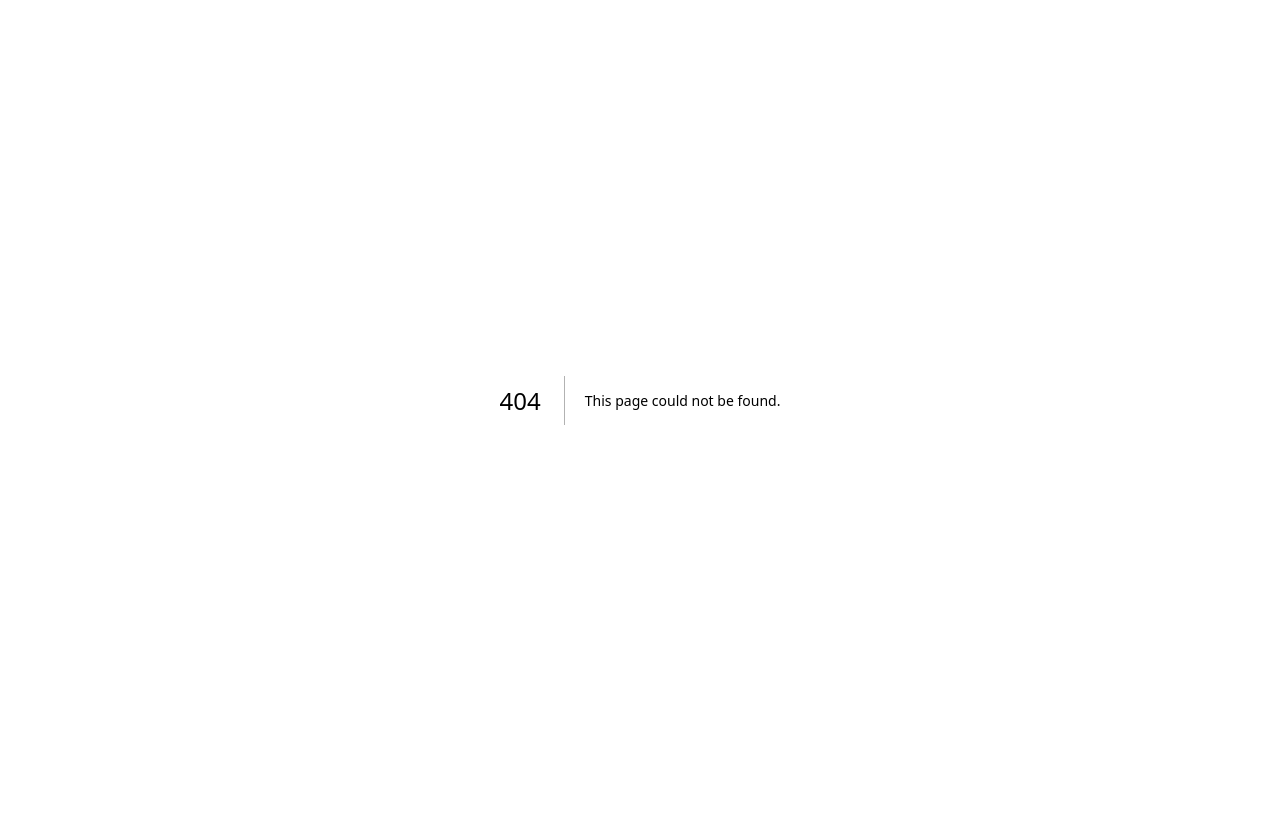
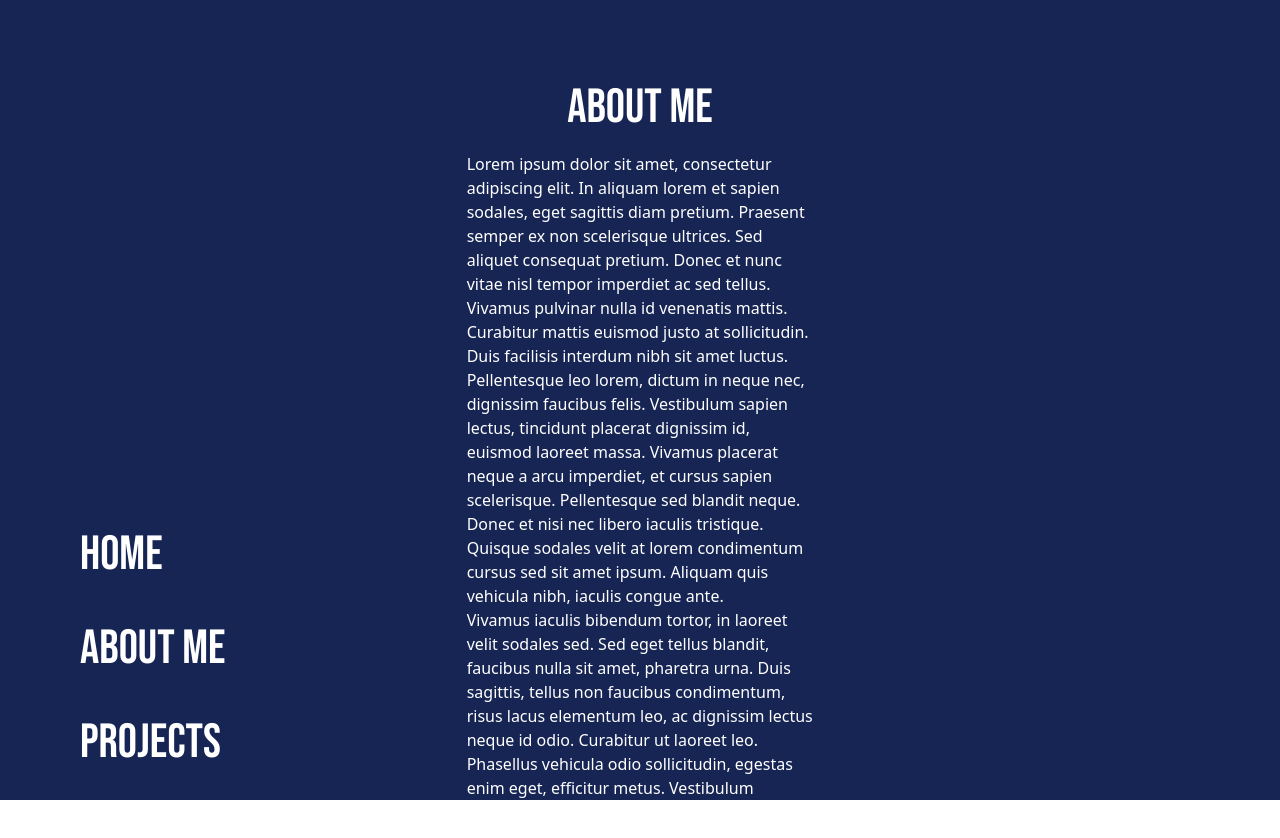
Before and after one commit to Bemajster/bemajster-website, a Next.js app: page /about in a window 1280 px wide. Before the commit this address had no page. Shown: the top 838 px of the page. Before the commit the page ends 800 px from the top, so only its background shows below. Built offline with nearby package versions, Linux system fonts and the light colour scheme.

Commit message:
about me page and moving navbar to a separate file

```diff
--- /dev/null
+++ b/components/Navbar.tsx
@@ -0,0 +1,24 @@
+import { BN } from "@/global/fonts"
+import Link from "next/link"
+
+export default function Navbar() {
+  return (
+    <div className="h-full w-full align-middle flex items-center justify-start">
+      <span className={BN.className}>
+        <div
+          className="flex flex-col text-5xl gap-4 pl-20 leading-relaxed hover:leading-loose
+                    hover:pl-[7.5rem] transition-all duration-300 ease-out"
+        >
+          <div className="hover-underline cursor-pointer">
+            <Link href="/">Home</Link>
+          </div>
+          <div className="hover-underline cursor-pointer">
+            <Link href="/about">About me</Link>
+          </div>
+          <div className="hover-underline cursor-pointer">Projects</div>
+          <div className="hover-underline cursor-pointer">Articles</div>
+        </div>
+      </span>
+    </div>
+  )
+}
--- a/pages/_app.tsx
+++ b/pages/_app.tsx
@@ -1,6 +1,10 @@
-import '@/styles/globals.css'
-import type { AppProps } from 'next/app'
+import "@/styles/globals.css"
+import type { AppProps } from "next/app"
 
 export default function App({ Component, pageProps }: AppProps) {
-  return <Component {...pageProps} />
+  return (
+    <div className="bg-blue-950 text-white">
+      <Component {...pageProps} />
+    </div>
+  )
 }
--- /dev/null
+++ b/pages/about.tsx
@@ -0,0 +1,58 @@
+import Navbar from "@/components/Navbar"
+import { BN } from "@/global/fonts"
+
+export default function About() {
+  return (
+    <main className="w-screen h-screen grid grid-flow-col-dense grid-cols-3">
+      <Navbar />
+      <div className="w-full h-full flex flex-col text-center p-5 pt-20">
+        <h1 className="text-5xl">
+          <span className={BN.className}>About me</span>
+        </h1>
+        <div className="text-start p-5">
+          <p>
+            Lorem ipsum dolor sit amet, consectetur adipiscing elit. In aliquam
+            lorem et sapien sodales, eget sagittis diam pretium. Praesent semper
+            ex non scelerisque ultrices. Sed aliquet consequat pretium. Donec et
+            nunc vitae nisl tempor imperdiet ac sed tellus. Vivamus pulvinar
+            nulla id venenatis mattis. Curabitur mattis euismod justo at
+            sollicitudin. Duis facilisis interdum nibh sit amet luctus.
+            Pellentesque leo lorem, dictum in neque nec, dignissim faucibus
+            felis. Vestibulum sapien lectus, tincidunt placerat dignissim id,
+            euismod laoreet massa. Vivamus placerat neque a arcu imperdiet, et
+            cursus sapien scelerisque. Pellentesque sed blandit neque. Donec et
+            nisi nec libero iaculis tristique. Quisque sodales velit at lorem
+            condimentum cursus sed sit amet ipsum. Aliquam quis vehicula nibh,
+            iaculis congue ante.
+          </p>
+          <p>
+            Vivamus iaculis bibendum tortor, in laoreet velit sodales sed. Sed
+            eget tellus blandit, faucibus nulla sit amet, pharetra urna. Duis
+            sagittis, tellus non faucibus condimentum, risus lacus elementum
+            leo, ac dignissim lectus neque id odio. Curabitur ut laoreet leo.
+            Phasellus vehicula odio sollicitudin, egestas enim eget, efficitur
+            metus. Vestibulum sodales augue risus, sed accumsan purus
+            condimentum ornare. Maecenas eget luctus justo, et dictum neque.
+            Phasellus vel turpis scelerisque, rutrum mi nec, placerat purus.
+            Donec ullamcorper aliquam accumsan.
+          </p>
+          <p>
+            Integer nec quam sed sem molestie faucibus. Vestibulum id lacinia
+            ligula, eget tempus velit. Integer a lacinia sapien, id fringilla
+            nisl. Vestibulum sit amet dignissim dui. Morbi consectetur porttitor
+            gravida. Cras ullamcorper pulvinar odio, at molestie ligula
+            ullamcorper quis. Duis suscipit, eros aliquet placerat dignissim,
+            odio augue tempor ante, eget hendrerit nisi eros id eros. Donec
+            scelerisque eu purus eu pulvinar. Aenean aliquet ante efficitur nisl
+            ullamcorper venenatis. Proin orci arcu, placerat eu aliquam porta,
+            porttitor eget elit. Etiam vehicula sapien at rhoncus mattis. Nullam
+            semper et risus interdum vestibulum. Fusce laoreet blandit aliquam.
+            Ut vel metus ac orci interdum scelerisque. Aliquam sed laoreet
+            justo.
+          </p>
+        </div>
+      </div>
+      <div></div>
+    </main>
+  )
+}
--- a/pages/index.tsx
+++ b/pages/index.tsx
@@ -1,5 +1,6 @@
 import { BN } from "@/global/fonts"
 import Head from "next/head"
+import Navbar from "@/components/Navbar"
 
 export default function Home() {
   return (
@@ -7,20 +8,9 @@ export default function Home() {
       <Head>
         <title>Bemajster.</title>
       </Head>
-      <main className="bg-blue-950 text-white w-screen h-screen grid grid-flow-cols grid-cols-2 xl:grid-cols-3 overflow-hidden">
-        <div className="h-full xl:w-full align-middle flex items-center xl:justify-start justify-end">
-          <span className={BN.className}>
-            <div
-              className="flex flex-col text-5xl gap-4 pr-20 xl:pl-20 leading-relaxed hover:leading-loose
-                    hover:pr-[7.5rem] xl:hover:pl-[7.5rem] transition-all duration-300 ease-out"
-            >
-              <div className="hover-underline cursor-pointer">About me</div>
-              <div className="hover-underline cursor-pointer">Projects</div>
-              <div className="hover-underline cursor-pointer">Articles</div>
-            </div>
-          </span>
-        </div>
-        <div className="h-full w-full flex justify-start xl:justify-center items-center content-center text-center align-middle">
+      <main className="w-screen h-screen grid grid-flow-col grid-cols-3 overflow-hidden">
+        <Navbar />
+        <div className="h-full w-full flex justify-center items-center content-center text-center align-middle">
           <div className="flex text-9xl select-none">
             <span className={BN.className}>Bemajster.</span>
           </div>
--- a/styles/globals.css
+++ b/styles/globals.css
@@ -7,6 +7,7 @@
     text-decoration: none;
     color: #fff;
     position: relative;
+    width: fit-content;
   }
 
   .hover-underline::after {
```
